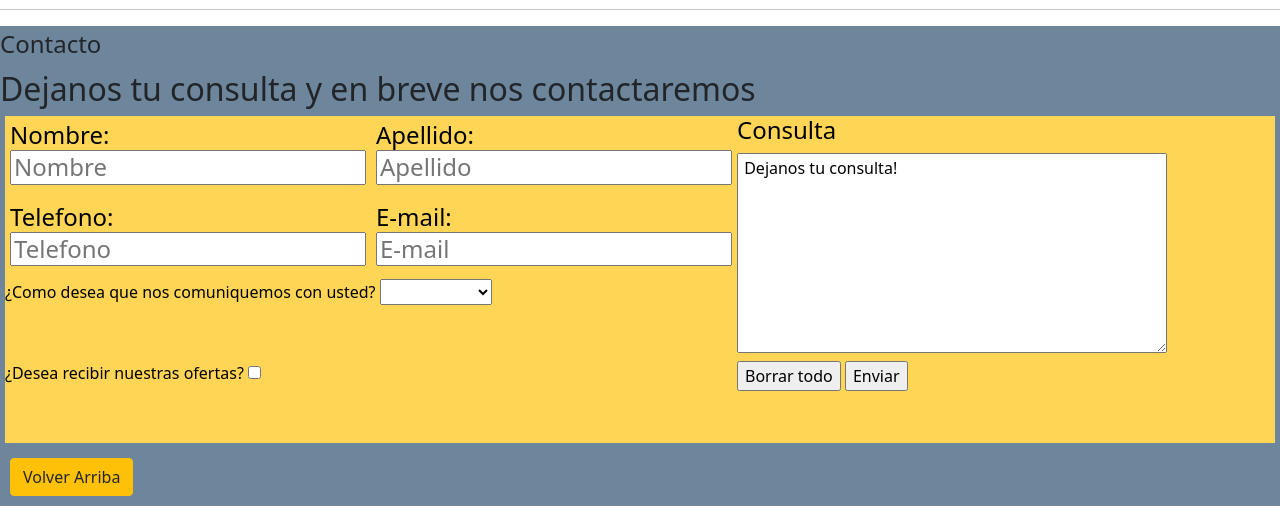
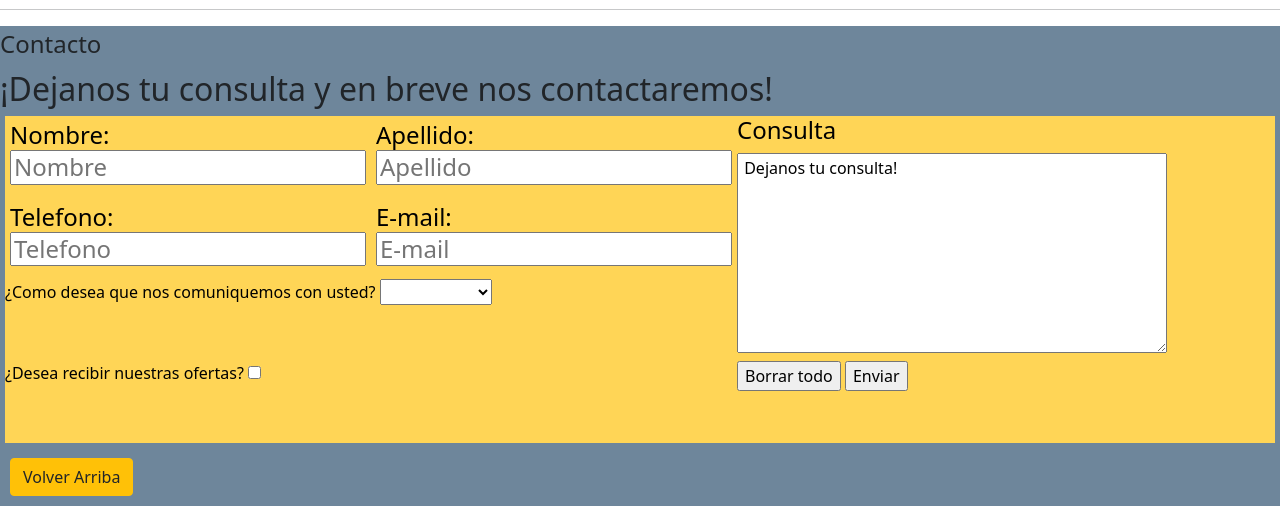
Before and after one commit to fbarbero98/desafio-coderhouse-, a website: page index.html in a window 1280 px wide. Shown: the part 2228-2758 px from the top of the page. Drawn offline with nearby package versions, Linux system fonts and the light colour scheme.

Commit message:
Se agrego signos de exclamacion a un titulo

```diff
--- a/index.html
+++ b/index.html
@@ -162,7 +162,7 @@
         <section>
     <fieldset id="contacto">
         <legend>Contacto</legend>
-        <h2>Dejanos tu consulta y en breve nos contactaremos</h2>
+        <h2>¡Dejanos tu consulta y en breve nos contactaremos!</h2>
         <form action="" class="consultas"> <!--class consultas-->
             <div class="nombre"><!--class nombre--> <h4>Nombre: <input type="text" placeholder= "Nombre"></h4></div>
 
```
